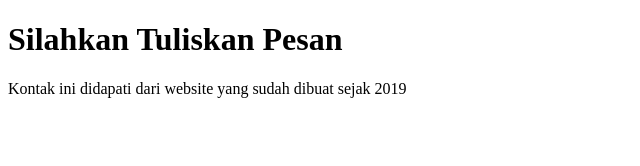
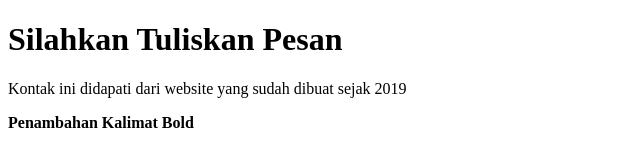
Before and after one commit to zakkysurya/latihan-git, a plain HTML site: page contact.html in a window 1280 px wide. Shown: the whole page, without its empty margins (0-640 px from the left). Drawn offline with Linux system fonts and the light colour scheme.

Commit message:
Penambahan Kalimat Bold pada file Contact

```diff
--- a/contact.html
+++ b/contact.html
@@ -6,5 +6,6 @@
 <body>
 <h1>Silahkan Tuliskan Pesan</h1>
 <p>Kontak ini didapati dari website yang sudah dibuat sejak 2019</p>
+<b>Penambahan Kalimat Bold</b>
 </body>
 </html>
```
